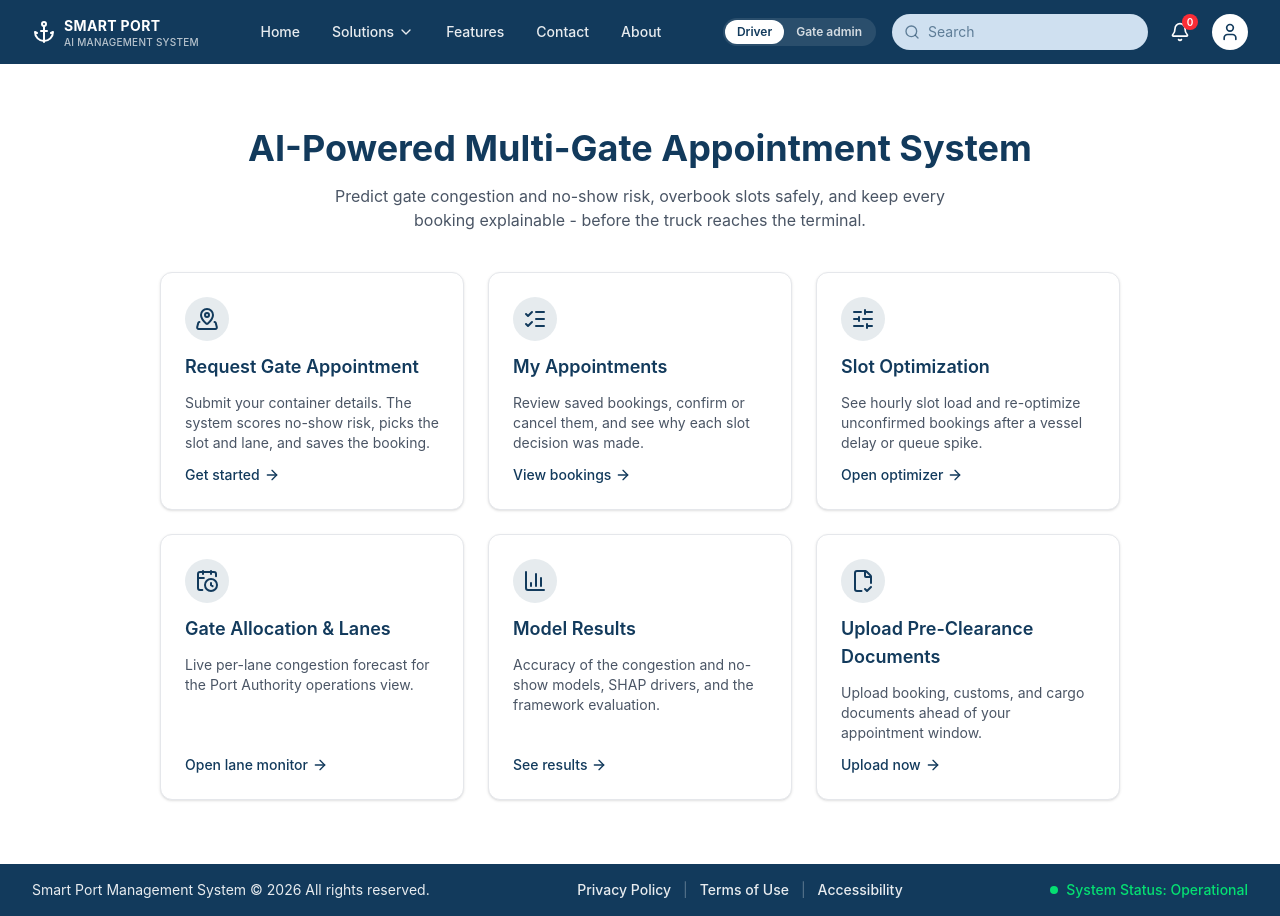
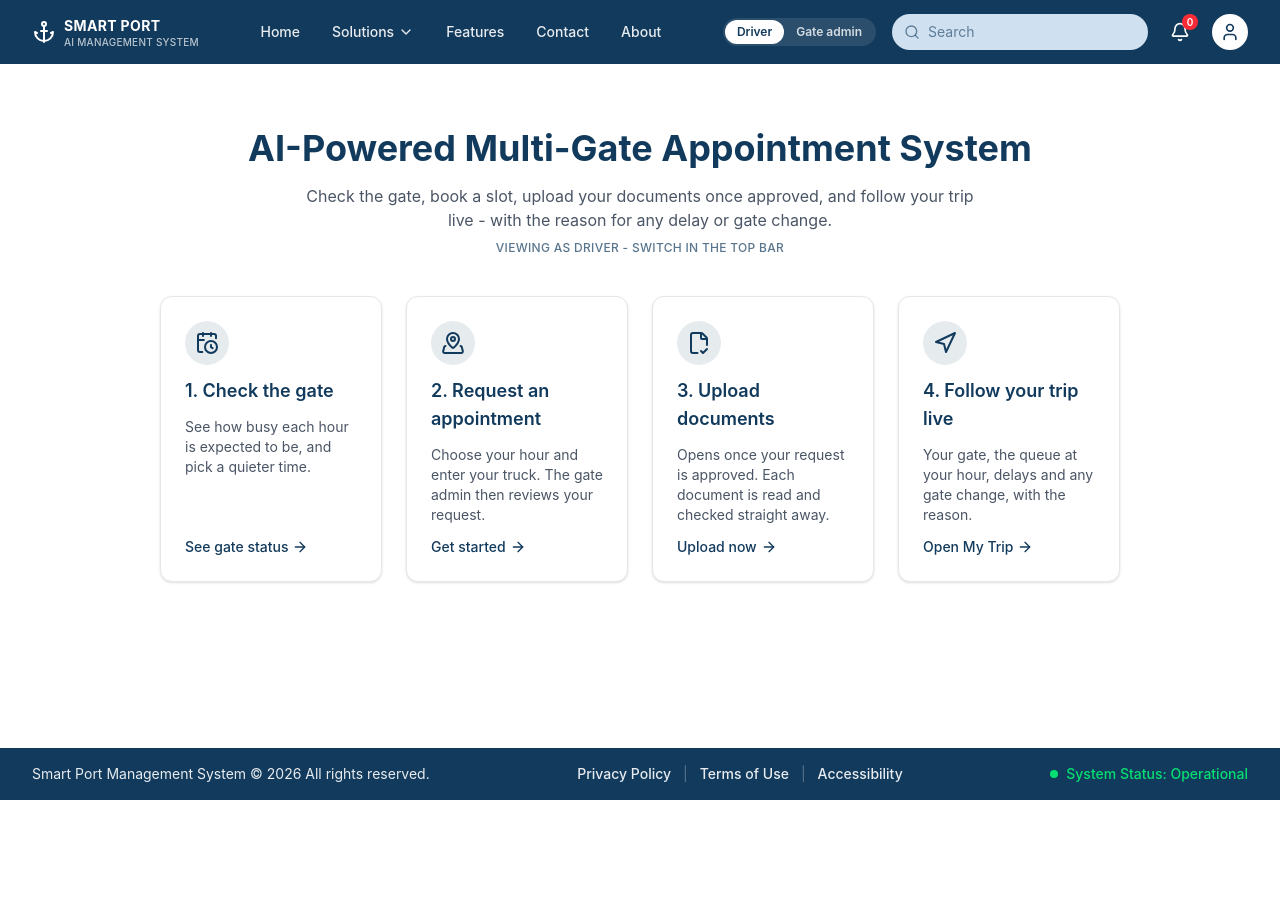
Before and after one commit to IsuJayasinghe/Final-Research, a React app in the folder frontend/: page / in a window 1280 px wide. After the commit the page ends 800 px from the top, so only its background shows below. Built offline with nearby package versions, Linux system fonts and the light colour scheme; the HTML template or start-up script is replaced by a standard one.

Commit message:
feat: role-aware home page (driver journey, admin control room)

```diff
--- a/frontend/src/pages/Home.jsx
+++ b/frontend/src/pages/Home.jsx
@@ -1,34 +1,76 @@
-import { ArrowRight, BarChart3, CalendarClock, FileCheck2, ListChecks, MapPinned, SlidersHorizontal } from 'lucide-react'
+import {
+  ArrowRight,
+  BarChart3,
+  CalendarClock,
+  ClipboardCheck,
+  FileCheck2,
+  ListChecks,
+  MapPinned,
+  Navigation,
+  SlidersHorizontal,
+} from 'lucide-react'
 import { Link } from 'react-router-dom'
+import { useRole } from '../lib/role'
 
-const CARDS = [
+const DRIVER_CARDS = [
+  {
+    to: '/gate-allocation',
+    icon: CalendarClock,
+    title: '1. Check the gate',
+    text: 'See how busy each hour is expected to be, and pick a quieter time.',
+    cta: 'See gate status',
+  },
   {
     to: '/gate-appointment',
     icon: MapPinned,
-    title: 'Request Gate Appointment',
-    text: 'Submit your container details. The system scores no-show risk, picks the slot and lane, and saves the booking.',
+    title: '2. Request an appointment',
+    text: 'Choose your hour and enter your truck. The gate admin then reviews your request.',
     cta: 'Get started',
   },
   {
-    to: '/appointments',
-    icon: ListChecks,
-    title: 'My Appointments',
-    text: 'Review saved bookings, confirm or cancel them, and see why each slot decision was made.',
-    cta: 'View bookings',
+    to: '/document-upload',
+    icon: FileCheck2,
+    title: '3. Upload documents',
+    text: 'Opens once your request is approved. Each document is read and checked straight away.',
+    cta: 'Upload now',
+  },
+  {
+    to: '/my-trip',
+    icon: Navigation,
+    title: '4. Follow your trip live',
+    text: 'Your gate, the queue at your hour, delays and any gate change, with the reason.',
+    cta: 'Open My Trip',
+  },
+]
+
+const ADMIN_CARDS = [
+  {
+    to: '/admin/approvals',
+    icon: ClipboardCheck,
+    title: 'Approvals',
+    text: 'Review driver requests with their risk and the hour load. Approve or reject with a reason.',
+    cta: 'Review requests',
+  },
+  {
+    to: '/gate-allocation',
+    icon: CalendarClock,
+    title: 'Gate Allocation & Lanes',
+    text: 'Forecast congestion per lane and hour, the booked trucks, lane closures and rebalancing.',
+    cta: 'Open lane monitor',
   },
   {
     to: '/gate-optimization',
     icon: SlidersHorizontal,
     title: 'Slot Optimization',
-    text: 'See hourly slot load and re-optimize unconfirmed bookings after a vessel delay or queue spike.',
+    text: 'Hourly slot load. Inject a vessel delay or a queue spike on the gate or one lane.',
     cta: 'Open optimizer',
   },
   {
-    to: '/gate-allocation',
-    icon: CalendarClock,
-    title: 'Gate Allocation & Lanes',
-    text: 'Live per-lane congestion forecast for the Port Authority operations view.',
-    cta: 'Open lane monitor',
+    to: '/appointments',
+    icon: ListChecks,
+    title: 'All Appointments',
+    text: 'Every request with its decision reason and full history.',
+    cta: 'View all',
   },
   {
     to: '/model-results',
@@ -37,28 +79,26 @@ const CARDS = [
     text: 'Accuracy of the congestion and no-show models, SHAP drivers, and the framework evaluation.',
     cta: 'See results',
   },
-  {
-    to: '/document-upload',
-    icon: FileCheck2,
-    title: 'Upload Pre-Clearance Documents',
-    text: 'Upload booking, customs, and cargo documents ahead of your appointment window.',
-    cta: 'Upload now',
-  },
 ]
 
 export default function Home() {
+  const { role } = useRole()
+  const cards = role === 'admin' ? ADMIN_CARDS : DRIVER_CARDS
+
   return (
     <div className="mx-auto max-w-5xl px-4 py-16 text-center sm:px-6 lg:px-8">
-      <h1 className="text-3xl font-bold text-[#123a5c] sm:text-4xl">
-        AI-Powered Multi-Gate Appointment System
-      </h1>
+      <h1 className="text-3xl font-bold text-[#123a5c] sm:text-4xl">AI-Powered Multi-Gate Appointment System</h1>
       <p className="mx-auto mt-4 max-w-2xl text-gray-600">
-        Predict gate congestion and no-show risk, overbook slots safely, and keep every booking
-        explainable - before the truck reaches the terminal.
+        {role === 'admin'
+          ? 'Approve driver requests and run the gate: predicted congestion, no-show-aware overbooking, automatic gate changes and delay notices.'
+          : 'Check the gate, book a slot, upload your documents once approved, and follow your trip live - with the reason for any delay or gate change.'}
+      </p>
+      <p className="mt-2 text-xs font-medium uppercase tracking-wide text-[#123a5c]/70">
+        Viewing as {role === 'admin' ? 'gate admin' : 'driver'} - switch in the top bar
       </p>
 
-      <div className="mt-10 grid gap-6 sm:grid-cols-2 lg:grid-cols-3">
-        {CARDS.map(({ to, icon: Icon, title, text, cta }) => (
+      <div className={`mt-10 grid gap-6 sm:grid-cols-2 ${role === 'admin' ? 'lg:grid-cols-3' : 'lg:grid-cols-4'}`}>
+        {cards.map(({ to, icon: Icon, title, text, cta }) => (
           <Link
             key={to}
             to={to}
```
